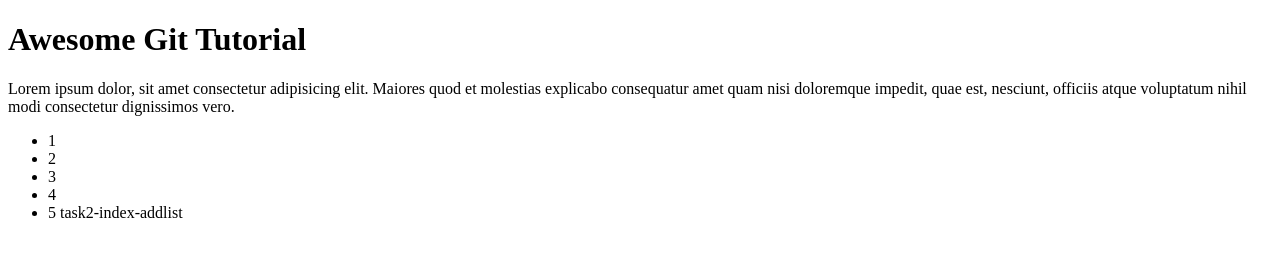
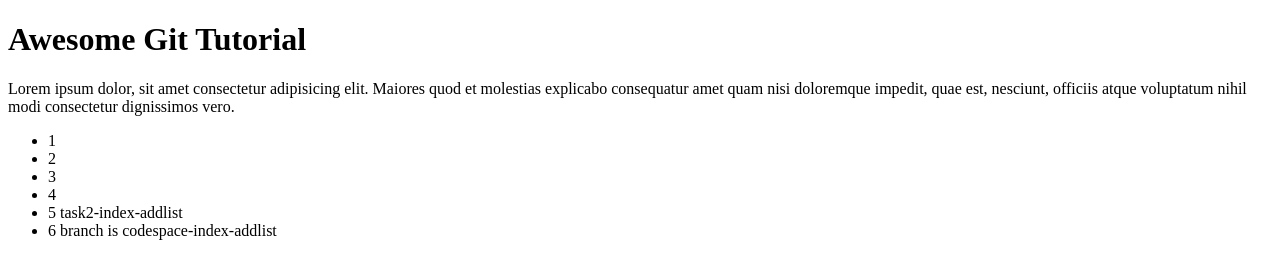
Before and after one commit to zaodhamana/git-tutorial, a plain HTML site: page index.html in a window 1280 px wide. Drawn offline with Linux system fonts and the light colour scheme.

Commit message:
third codespace commit from branch codespace-index-addlist

```diff
--- a/index.html
+++ b/index.html
@@ -14,6 +14,7 @@
         <li>3</li>
         <li>4</li>
         <li>5 task2-index-addlist</li>
+        <li>6 branch is codespace-index-addlist</li>
     </ul>
 </body>
 </html>
```
